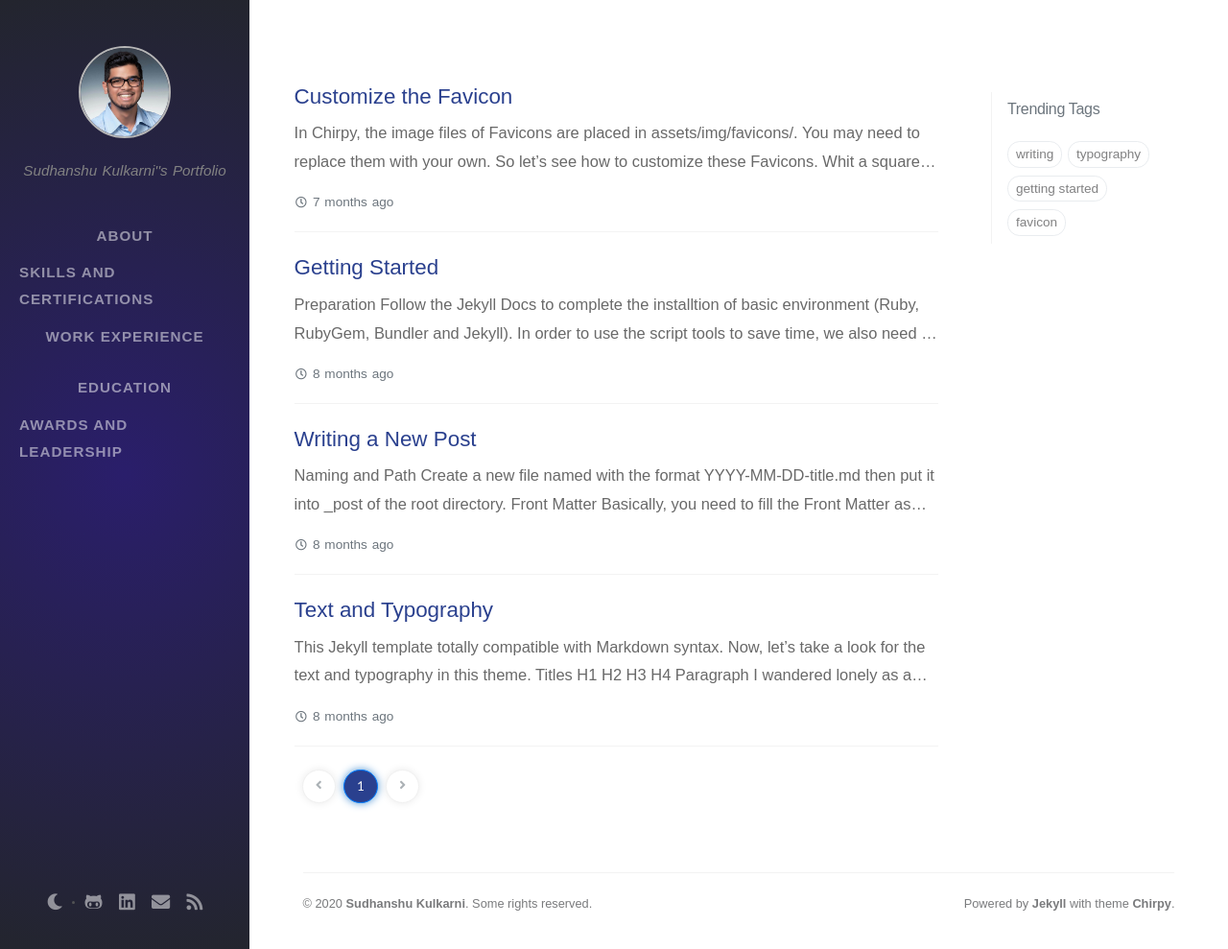
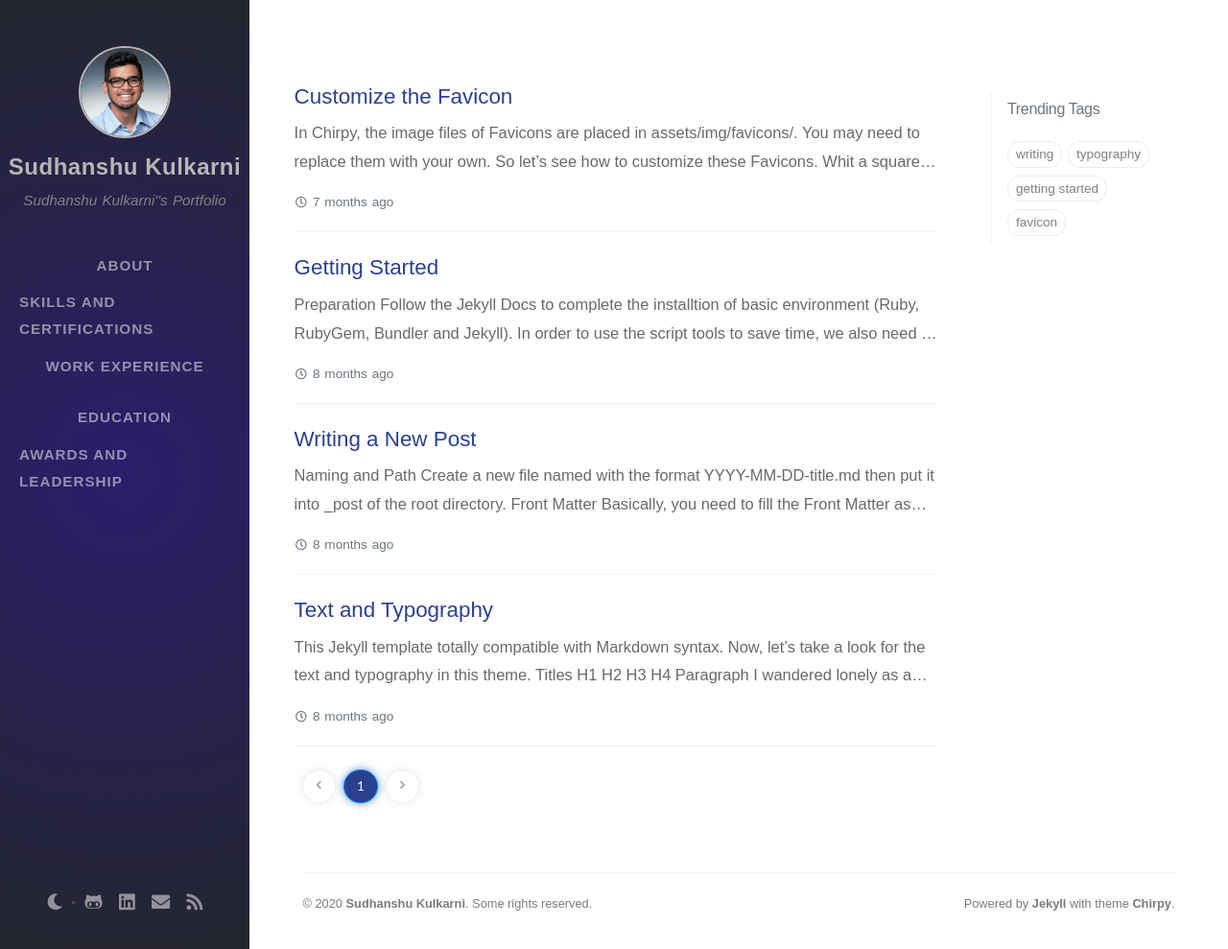
Before and after one commit to skulkarni218/skulkarni218.github.io, a Jekyll site: the page built from index.html, in a window 1280 px wide and 989 px high. Shown: the whole window at 96% size. Built offline with Jekyll 4.4.1, drawn with Linux system fonts in a browser that asks for light colours; nearby versions of some CDN libraries; some web fonts are replaced; the list of posts is cut into pages by our own code; comment, search, counter and statistics services are not loaded.

```diff
--- a/_includes/sidebar.html
+++ b/_includes/sidebar.html
@@ -21,7 +21,7 @@
 
     <div class="profile-text mt-3">
       <div id="site-title">
-        <!--<a href="{{ site.baseurl }}/">{{- site.title -}}</a> -->
+        <a href="{{ site.baseurl }}/">{{- site.title -}}</a>
       </div>
       <div id="site-subtitle" class="font-italic">{{- site.tagline -}}</div>
     </div>
```
